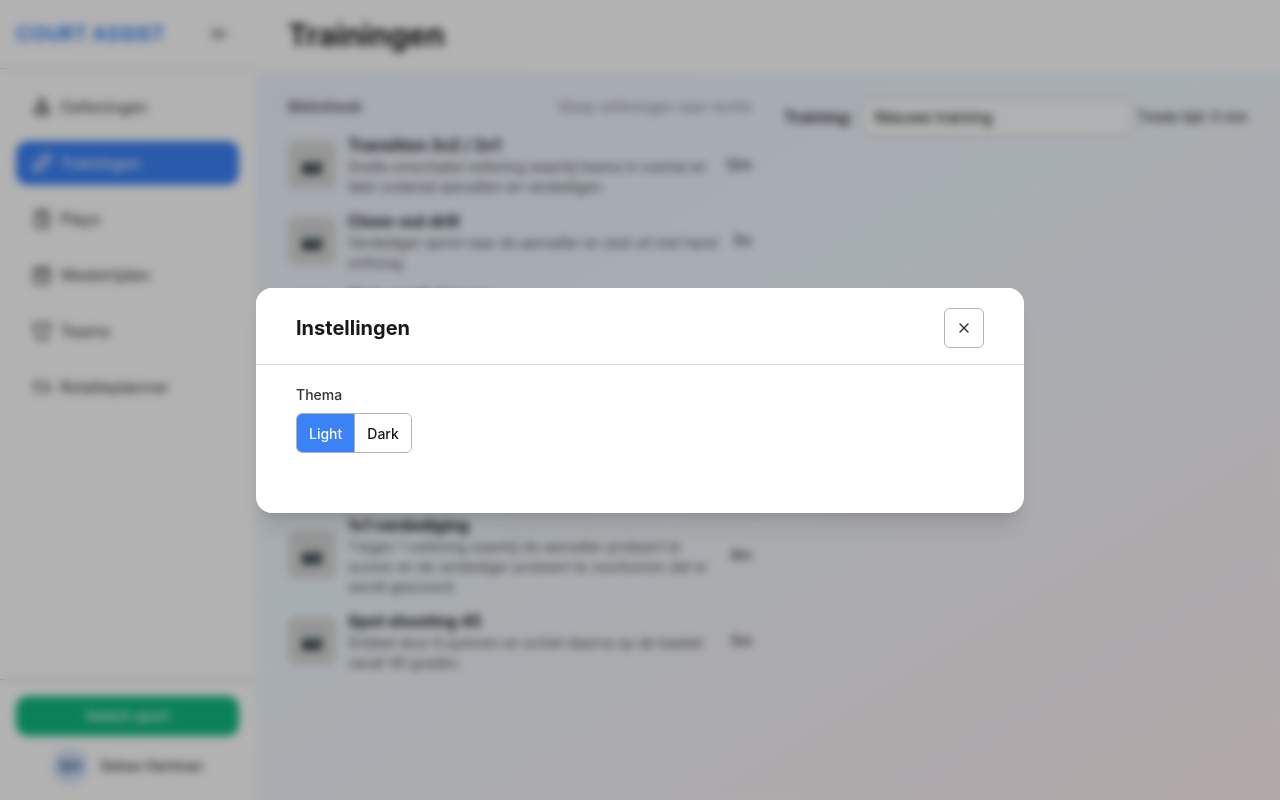
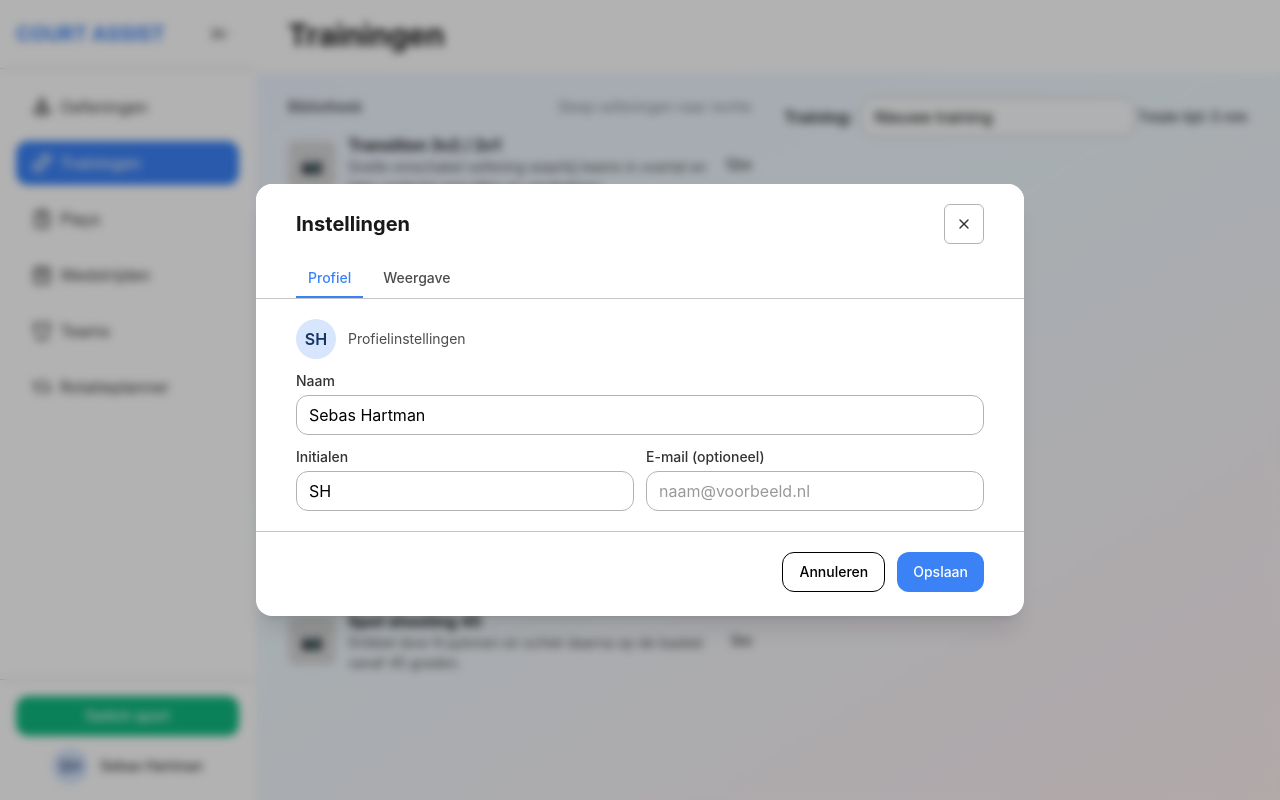
Before and after one commit to SebasJH/court-assist, a Vue app: page /trainingen in a window 1280 px wide. Both pictures are taken after a click on the button "Open instellingen". Built offline with nearby package versions, Linux system fonts and the light colour scheme.

Commit message:
Added settings modal

```diff
--- a/src/components/PageHeader.vue
+++ b/src/components/PageHeader.vue
@@ -1,4 +1,4 @@
-<template><header class="sticky top-0 z-[4000] bg-white dark:bg-gray-700 border-b border-white/20 dark:border-gray-700/20">
+<template><header class="sticky top-0 z-[4500] bg-white dark:bg-gray-700 border-b border-white/20 dark:border-gray-700/20">
     <div class="container mx-auto px-4 py-0 flex items-center min-h-[72px]">
       <div class="flex items-center justify-between gap-4 w-full">
         <!-- Lead content with mobile hamburger before the title -->
@@ -6,7 +6,7 @@
           <button
             v-if="!(hideHamburgerWhenBack && mobileBack)"
             type="button"
-            class="xl:hidden inline-flex items-center justify-center w-10 h-10 rounded-md border border-gray-300 bg-white text-gray-700 hover:bg-gray-50"
+            class="xl:hidden inline-flex items-center justify-center w-10 h-10 rounded-md border border-gray-300 bg-white text-gray-700 hover:bg-gray-50 dark:bg-gray-600/40 dark:text-gray-300 dark:hover:bg-gray-500/50 dark:border-none transition-colors duration-200"
             aria-label="Menu"
             @click="openMobileSidebar"
           >
--- /dev/null
+++ b/src/components/Settings.vue
@@ -0,0 +1,132 @@
+<template>
+  <div class="flex h-full flex-col">
+    <!-- Sticky header with tabs -->
+    <div class="sticky top-0 z-10 bg-white dark:bg-gray-700 dark:border-gray-600 backdrop-blur-sm px-5 sm:px-10 pt-5 pb-0 border-b">
+      <div class="flex items-center justify-between gap-3">
+        <h3 class="text-xl font-bold text-gray-800 dark:text-gray-100">
+          Instellingen
+        </h3>
+        <button
+          type="button"
+          class="inline-flex items-center justify-center w-10 h-10 rounded-md border border-gray-300  bg-white text-gray-700  hover:bg-gray-50 dark:bg-gray-600/40 dark:text-gray-300 dark:hover:bg-gray-500/50 dark:border-none"
+          aria-label="Sluiten"
+          @click="$emit('close')"
+        >
+          <X class="w-4 h-4" />
+        </button>
+      </div>
+
+      <!-- Tabs under header in sticky area -->
+      <div class="mt-4 -mb-px overflow-x-auto">
+        <div role="tablist" class="inline-flex items-center gap-2 border-b border-gray-200 dark:border-gray-600">
+          <button type="button" role="tab" :aria-selected="currentTab==='profiel' ? 'true' : 'false'"
+                  @click="currentTab='profiel'"
+                  class="px-3 py-2 text-sm font-medium border-b-2"
+                  :class="currentTab==='profiel' ? 'border-blue-500 text-blue-500' : 'border-transparent text-gray-600 hover:text-gray-800 dark:text-gray-300 dark:hover:text-gray-100'">
+            Profiel
+          </button>
+          <button type="button" role="tab" :aria-selected="currentTab==='weergave' ? 'true' : 'false'"
+                  @click="currentTab='weergave'"
+                  class="px-3 py-2 text-sm font-medium border-b-2"
+                  :class="currentTab==='weergave' ? 'border-blue-500 text-blue-500' : 'border-transparent text-gray-600 hover:text-gray-800 dark:text-gray-300 dark:hover:text-gray-100'">
+            Weergave
+          </button>
+        </div>
+      </div>
+    </div>
+
+    <!-- Content -->
+    <div class="px-5 sm:px-10 py-5 flex-1 overflow-y-auto space-y-6">
+      <!-- Profiel -->
+      <div v-show="currentTab==='profiel'">
+        <div class="flex items-center gap-3 mb-3">
+          <div class="w-10 h-10 rounded-full bg-blue-200 text-blue-800 flex items-center justify-center font-semibold">{{ draft.initials || 'SH' }}</div>
+          <div class="text-sm text-gray-600 dark:text-gray-300">Profielinstellingen</div>
+        </div>
+        <div class="grid grid-cols-1 gap-3">
+          <div>
+            <label class="block text-sm font-medium text-gray-700 dark:text-gray-200 mb-1">Naam</label>
+            <input v-model="draft.name" @input="onDraftNameInput" class="form-input" placeholder="Je naam" />
+          </div>
+          <div class="grid grid-cols-2 gap-3">
+            <div>
+              <label class="block text-sm font-medium text-gray-700 dark:text-gray-200 mb-1">Initialen</label>
+              <input v-model="draft.initials" @input="onDraftInitialsInput" class="form-input" placeholder="BV" />
+            </div>
+            <div>
+              <label class="block text-sm font-medium text-gray-700 dark:text-gray-200 mb-1">E-mail (optioneel)</label>
+              <input v-model="draft.email" class="form-input" placeholder="naam@voorbeeld.nl" />
+            </div>
+          </div>
+        </div>
+      </div>
+
+      <!-- Weergave -->
+      <div class="form-group" v-show="currentTab==='weergave'">
+        <label class="block text-sm font-medium text-gray-700 dark:text-gray-200 mb-2">Thema</label>
+        <div class="inline-flex rounded-md overflow-hidden border border-gray-300 dark:border-gray-600 h-10">
+          <button type="button"
+                  class="px-3 h-10 text-sm font-medium focus:outline-none"
+                  :class="theme === 'light' ? 'bg-blue-500 text-white' : 'bg-white dark:bg-gray-700 hover:bg-blue-50 dark:hover:bg-neutral-800 text-gray-800 dark:text-gray-200'"
+                  @click="selectTheme('light')">Light</button>
+          <button type="button"
+                  class="px-3 h-10 text-sm font-medium border-l border-gray-300 dark:border-gray-600 focus:outline-none"
+                  :class="theme === 'dark' ? 'bg-blue-500 text-white' : 'bg-white dark:bg-gray-700 hover:bg-blue-50 dark:hover:bg-neutral-800 text-gray-800 dark:text-gray-200'"
+                  @click="selectTheme('dark')">Dark</button>
+        </div>
+      </div>
+    </div>
+
+    <!-- Footer -->
+    <div class="px-5 sm:px-10 pt-5 border-t flex justify-end gap-3 dark:border-gray-600">
+      <UiButton color="cancel" @click="$emit('close')">Annuleren</UiButton>
+      <UiButton color="primary" @click="save">Opslaan</UiButton>
+    </div>
+  </div>
+</template>
+
+<script>
+import UiButton from './ui/Button.vue'
+import { getTheme, setTheme } from '../theme'
+import { getUser, setUser, computeInitials } from '../user'
+
+export default {
+  name: 'Settings',
+  components: { UiButton },
+  emits: ['close', 'save'],
+  data() {
+    const user = getUser()
+    return {
+      currentTab: 'profiel',
+      theme: getTheme(),
+      draft: { name: user.name, email: user.email, initials: user.initials },
+      initialsManual: false
+    }
+  },
+  methods: {
+    selectTheme(mode) {
+      this.theme = mode === 'dark' ? 'dark' : 'light'
+      setTheme(this.theme)
+    },
+    onDraftNameInput() {
+      if (!this.initialsManual) {
+        this.draft.initials = computeInitials(this.draft.name)
+      }
+    },
+    onDraftInitialsInput() {
+      this.initialsManual = true
+      this.draft.initials = String(this.draft.initials || '').toUpperCase()
+    },
+    save() {
+      // Persist profile and theme
+      setUser({ ...this.draft })
+      setTheme(this.theme)
+      this.$emit('save')
+      this.$emit('close')
+    }
+  }
+}
+</script>
+
+<style scoped>
+</style>
--- a/src/components/Sidebar.vue
+++ b/src/components/Sidebar.vue
@@ -54,40 +54,15 @@
     <!-- Footer -->
     <SidebarFooter
       :collapsed="collapsed"
+      :user-initials="user.initials"
+      :user-name="user.name"
       @switch-sport="onSwitchSport"
       @open-settings="openSettings"
     />
 
     <!-- Settings Modal -->
     <modal :open="showSettings" @close="closeSettings" contentPaddingClass="p-0" :hideDefaultClose="true">
-      <div class="sticky top-0 z-[1] bg-white dark:bg-gray-700 backdrop-blur-sm px-5 sm:px-10 pt-5 pb-4 border-b border-gray-200/70 dark:border-gray-600">
-        <div class="flex items-center justify-between gap-3">
-          <h3 class="text-xl font-bold text-gray-800 dark:text-gray-100">Instellingen</h3>
-          <button
-              type="button"
-              class="inline-flex items-center justify-center w-10 h-10 rounded-md border border-gray-300 dark:border-neutral-700 bg-white dark:bg-gray-600/40 text-gray-700 dark:text-gray-200 hover:bg-gray-50 dark:hover:bg-gray-800"
-              aria-label="Sluiten"
-              @click="closeSettings"
-          >
-            <X class="w-4 h-4" />
-          </button>
-        </div>
-      </div>
-      <div class="px-5 sm:px-10 py-5">
-        <div class="form-group">
-          <label class="block text-sm font-medium text-gray-700 dark:text-gray-200 mb-2">Thema</label>
-          <div class="inline-flex rounded-md overflow-hidden border border-gray-300 dark:border-gray-600 h-10">
-            <button type="button"
-                    class="px-3 h-10 text-sm font-medium focus:outline-none"
-                    :class="theme === 'light' ? 'bg-blue-500 text-white' : 'bg-white dark:bg-gray-700 hover:bg-blue-50 dark:hover:bg-neutral-800 text-gray-800 dark:text-gray-200'"
-                    @click="selectTheme('light')">Light</button>
-            <button type="button"
-                    class="px-3 h-10 text-sm font-medium border-l border-gray-300 dark:border-gray-600 focus:outline-none"
-                    :class="theme === 'dark' ? 'bg-blue-500 text-white' : 'bg-white dark:bg-gray-700 hover:bg-blue-50 dark:hover:bg-neutral-800 text-gray-800 dark:text-gray-200'"
-                    @click="selectTheme('dark')">Dark</button>
-          </div>
-        </div>
-      </div>
+      <Settings @close="closeSettings" @save="onSettingsSaved" />
     </modal>
   </aside>
 </template>
@@ -98,7 +73,8 @@ import SidebarFooter from './navigation/SidebarFooter.vue'
 import NavigationItem from './navigation/NavigationItem.vue'
 import NavigationLink from './navigation/NavigationLink.vue'
 import Modal from './Modal.vue'
-import { getTheme, setTheme } from '../theme'
+import Settings from './Settings.vue'
+import { getUser } from '../user'
 
 export default {
   name: 'Sidebar',
@@ -107,13 +83,15 @@ export default {
     SidebarFooter,
     NavigationItem,
     NavigationLink,
-    Modal
+    Modal,
+    Settings
   },
   data() {
+    const user = getUser()
     return {
       collapsed: false,
       showSettings: false,
-      theme: getTheme()
+      user
     }
   },
   methods: {
@@ -133,14 +111,16 @@ export default {
       console.log('Switch sport clicked')
     },
     openSettings() {
+      // Refresh current user display; Settings handles its own state
+      this.user = getUser()
       this.showSettings = true
     },
     closeSettings() {
       this.showSettings = false
     },
-    selectTheme(mode) {
-      this.theme = mode === 'dark' ? 'dark' : 'light'
-      setTheme(this.theme)
+    onSettingsSaved() {
+      // Refresh sidebar user display after saving in Settings component
+      this.user = getUser()
     }
   }
 }
--- a/src/components/navigation/SidebarFooter.vue
+++ b/src/components/navigation/SidebarFooter.vue
@@ -10,8 +10,9 @@
         {{ userInitials }}
       </div>
       <div
-        class="text-sm font-medium text-gray-700 dark:text-white transition-[opacity,max-width] duration-300 ease-in-out overflow-hidden whitespace-nowrap"
+        class="text-sm font-medium text-gray-700 dark:text-white transition-[opacity,max-width] duration-300 ease-in-out overflow-hidden whitespace-nowrap truncate"
         :class="collapsed ? 'opacity-0 max-w-0' : 'opacity-100 max-w-[160px]'"
+        :title="userName"
       >
         {{ userName }}
       </div>
--- a/src/components/navigation/SidebarHeader.vue
+++ b/src/components/navigation/SidebarHeader.vue
@@ -11,7 +11,7 @@
       </div>
       <div class="ml-auto flex items-center gap-2">
         <button
-          class="xl:hidden inline-flex justify-center items-center rounded-md w-10 h-10 bg-white border border-gray-300 hover:bg-gray-50 text-gray-600 dark:bg-transparent  dark:text-gray-50 transition-colors duration-200"
+          class="xl:hidden inline-flex justify-center items-center rounded-md w-10 h-10 bg-white border border-gray-300 hover:bg-gray-50 text-gray-600 dark:bg-gray-600/40 dark:text-gray-300 dark:hover:bg-gray-500/50 dark:border-none transition-colors duration-200"
           title="Sluit menu"
           aria-label="Sluit menu"
           @click="$emit('close-mobile')"
--- /dev/null
+++ b/src/user.js
@@ -0,0 +1,48 @@
+// Simple user profile persistence in localStorage
+const USER_KEY = 'user_profile'
+
+export function computeInitials(name) {
+  try {
+    const s = String(name || '').trim()
+    if (!s) return 'SH'
+    const parts = s.split(/\s+/).filter(Boolean)
+    if (parts.length >= 2) {
+      return (parts[0][0] + parts[1][0]).toUpperCase()
+    }
+    // Single word: take first two letters if available
+    const w = parts[0]
+    return (w.slice(0, 2)).toUpperCase()
+  } catch (_) {
+    return 'SH'
+  }
+}
+
+export function getUser() {
+  try {
+    const raw = localStorage.getItem(USER_KEY)
+    if (raw) {
+      const obj = JSON.parse(raw) || {}
+      const name = typeof obj.name === 'string' ? obj.name : 'Sebas Hartman'
+      const email = typeof obj.email === 'string' ? obj.email : ''
+      const initials = typeof obj.initials === 'string' && obj.initials.trim() ? obj.initials.trim().toUpperCase() : computeInitials(name)
+      return { name, email, initials }
+    }
+  } catch (_) {}
+  // Defaults
+  return { name: 'Sebas Hartman', email: '', initials: 'SH' }
+}
+
+export function setUser(user) {
+  try {
+    const name = String(user?.name || '').trim() || 'Sebas Hartman'
+    const email = String(user?.email || '').trim()
+    const initialsRaw = String(user?.initials || '').trim()
+    const initials = initialsRaw ? initialsRaw.toUpperCase() : computeInitials(name)
+    const payload = { name, email, initials }
+    localStorage.setItem(USER_KEY, JSON.stringify(payload))
+    return payload
+  } catch (e) {
+    // fallback: do nothing
+    return getUser()
+  }
+}
```
Also changed, not shown: src/components/exercise/ExerciseCardItem.vue (+4 -4 lines), src/views/ExercisePage.vue (+6 -6 lines).
